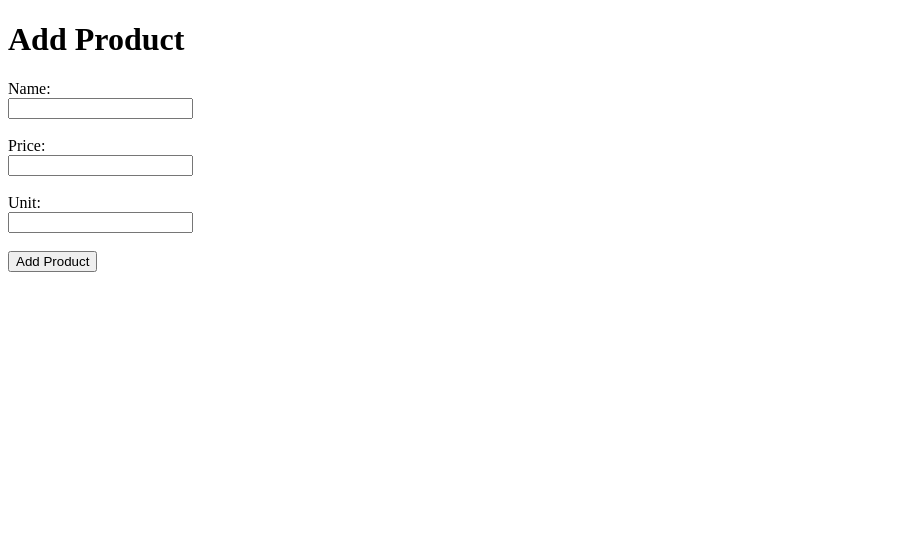
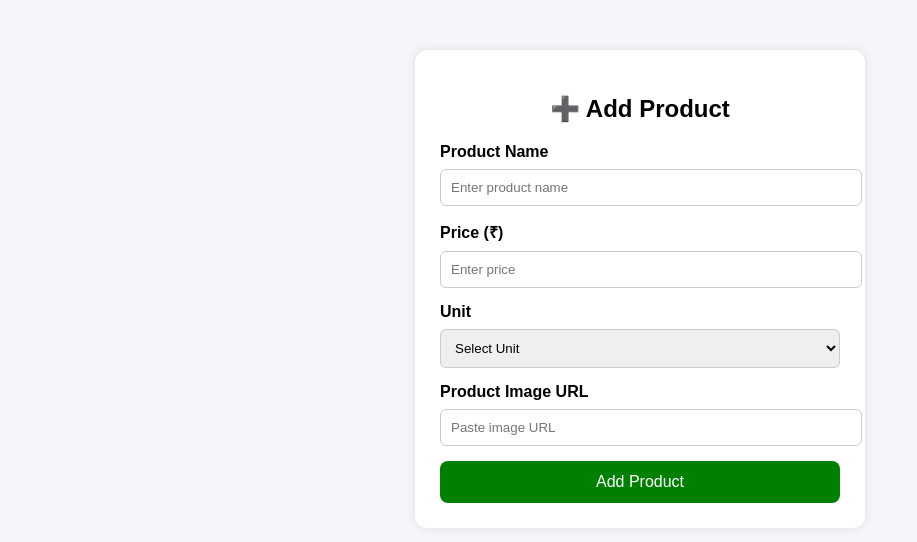
Before and after one commit to darshjain1604/Uttam_Hardwares, a Flask app: page /add_product in a window 1280 px wide. Shown: the top 542 px of the page, without its empty margins (0-917 px from the left). Run offline with Flask 3, Linux system fonts and the light colour scheme; some libraries are stand-ins or nearby versions.

Commit message:
Add files via upload

```diff
--- a/templates/add_product.html
+++ b/templates/add_product.html
@@ -2,24 +2,87 @@
 <html>
 <head>
   <title>Add Product</title>
+
+  <style>
+    body {
+      font-family: Arial;
+      background: #f4f6f9;
+    }
+
+    .container {
+      width: 400px;
+      margin: 50px auto;
+      background: white;
+      padding: 25px;
+      border-radius: 12px;
+      box-shadow: 0px 0px 10px rgba(0,0,0,0.1);
+    }
+
+    h2 {
+      text-align: center;
+    }
+
+    input, select {
+      width: 100%;
+      padding: 10px;
+      margin-top: 8px;
+      margin-bottom: 15px;
+      border-radius: 6px;
+      border: 1px solid #ccc;
+    }
+
+    button {
+      width: 100%;
+      padding: 12px;
+      background: green;
+      color: white;
+      border: none;
+      border-radius: 8px;
+      font-size: 16px;
+      cursor: pointer;
+    }
+
+    button:hover {
+      background: darkgreen;
+    }
+
+    label {
+      font-weight: bold;
+    }
+  </style>
 </head>
+
 <body>
 
-<h1>Add Product</h1>
+<div class="container">
 
-<form method="POST">
+  <h2>➕ Add Product</h2>
 
-  <label>Name:</label><br>
-  <input name="name"><br><br>
+  <form method="POST">
 
-  <label>Price:</label><br>
-  <input name="price"><br><br>
+    <label>Product Name</label>
+    <input type="text" name="name" placeholder="Enter product name" required>
 
-  <label>Unit:</label><br>
-  <input name="unit"><br><br>
+    <label>Price (₹)</label>
+    <input type="number" name="price" placeholder="Enter price" required>
 
-  <button type="submit">Add Product</button>
-</form>
+    <label>Unit</label>
+    <select name="unit" required>
+      <option value="">Select Unit</option>
+      <option value="piece">Piece</option>
+      <option value="box">Box</option>
+      <option value="kg">Kg</option>
+      <option value="meter">Meter</option>
+    </select>
+
+    <label>Product Image URL</label>
+    <input type="text" name="image" placeholder="Paste image URL">
+
+    <button type="submit">Add Product</button>
+
+  </form>
+
+</div>
 
 </body>
 </html>
```
